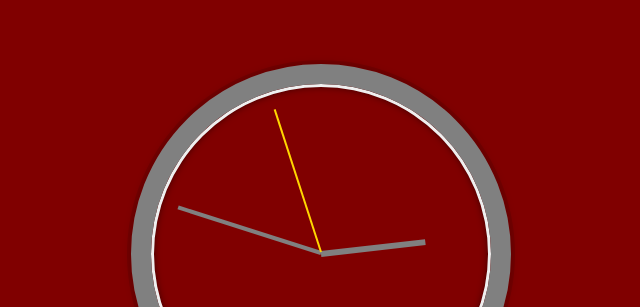
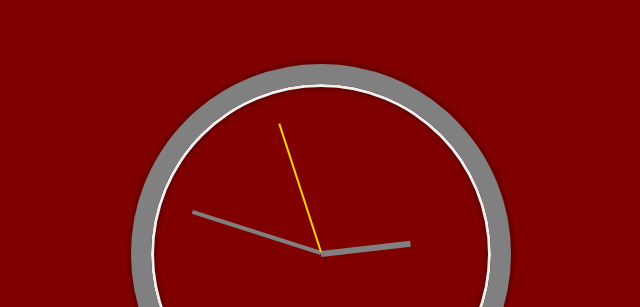
Before and after one commit to dj-mnlpt/JS-30, a plain HTML site: page JS Clock/index.html in a window 1280 px wide. Shown: the part 146-453 px from the top of the page, 319-959 px from the left. Drawn offline with Linux system fonts and the light colour scheme.

Commit message:
feb 21 commit

```diff
--- a/JS Clock/style.css
+++ b/JS Clock/style.css
@@ -56,15 +56,21 @@ body {
 .second-hand {
     height: 2px;
     background: gold;
+    width: 45%;
+    transform-origin: 100% center;
+    margin-left: 5%;
 }
 
 .hour-hand {
-    width: 35%;
+    width: 30%;
     transform-origin: 100% center;
-    margin-left: 15%;
+    margin-left: 20%;
     height: 6px;
 }
 
 .min-hand {
+    width: 45%;
+    transform-origin: 100% center;
+    margin-left: 5%;
     height: 4px;
 }
```
